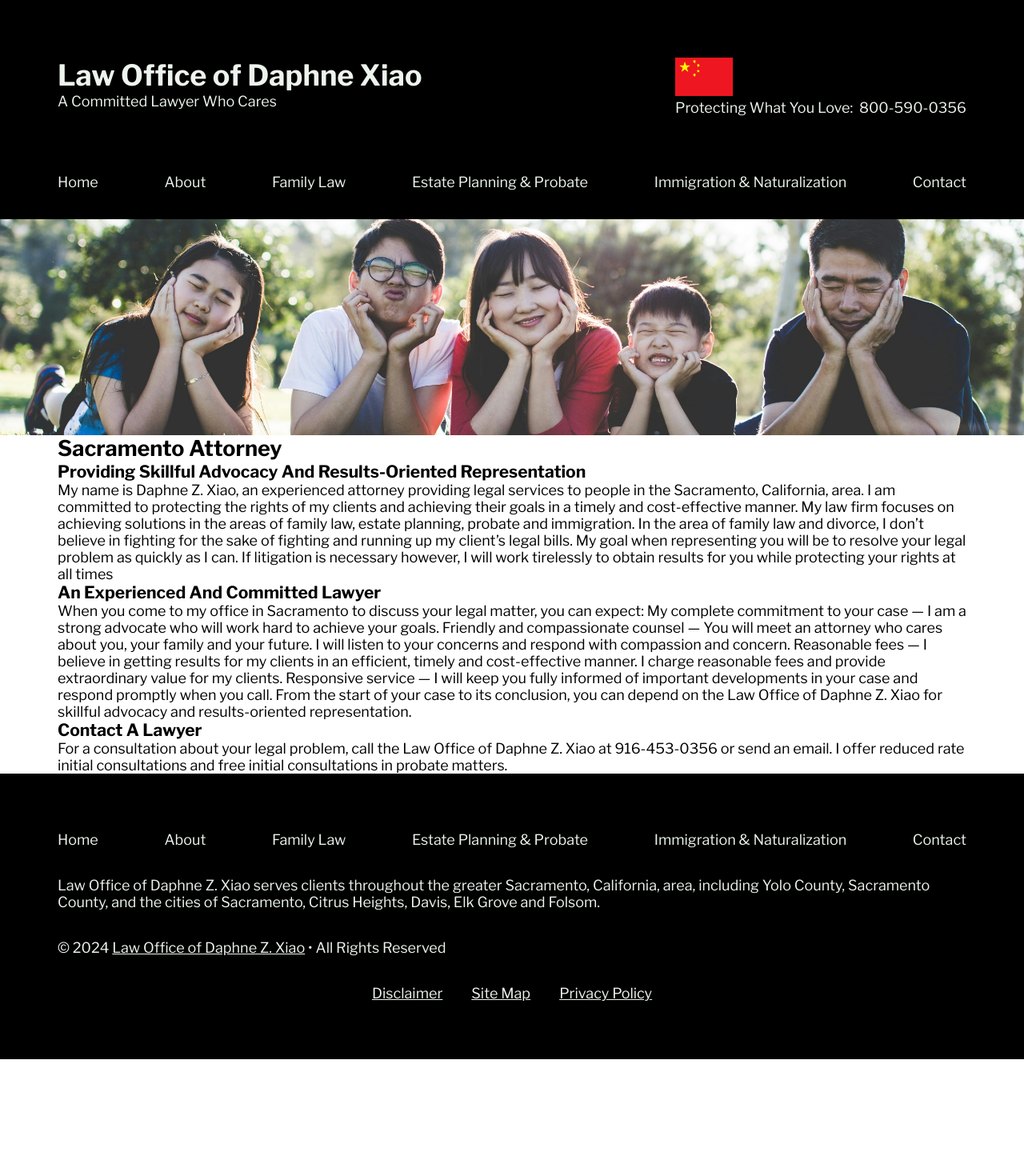
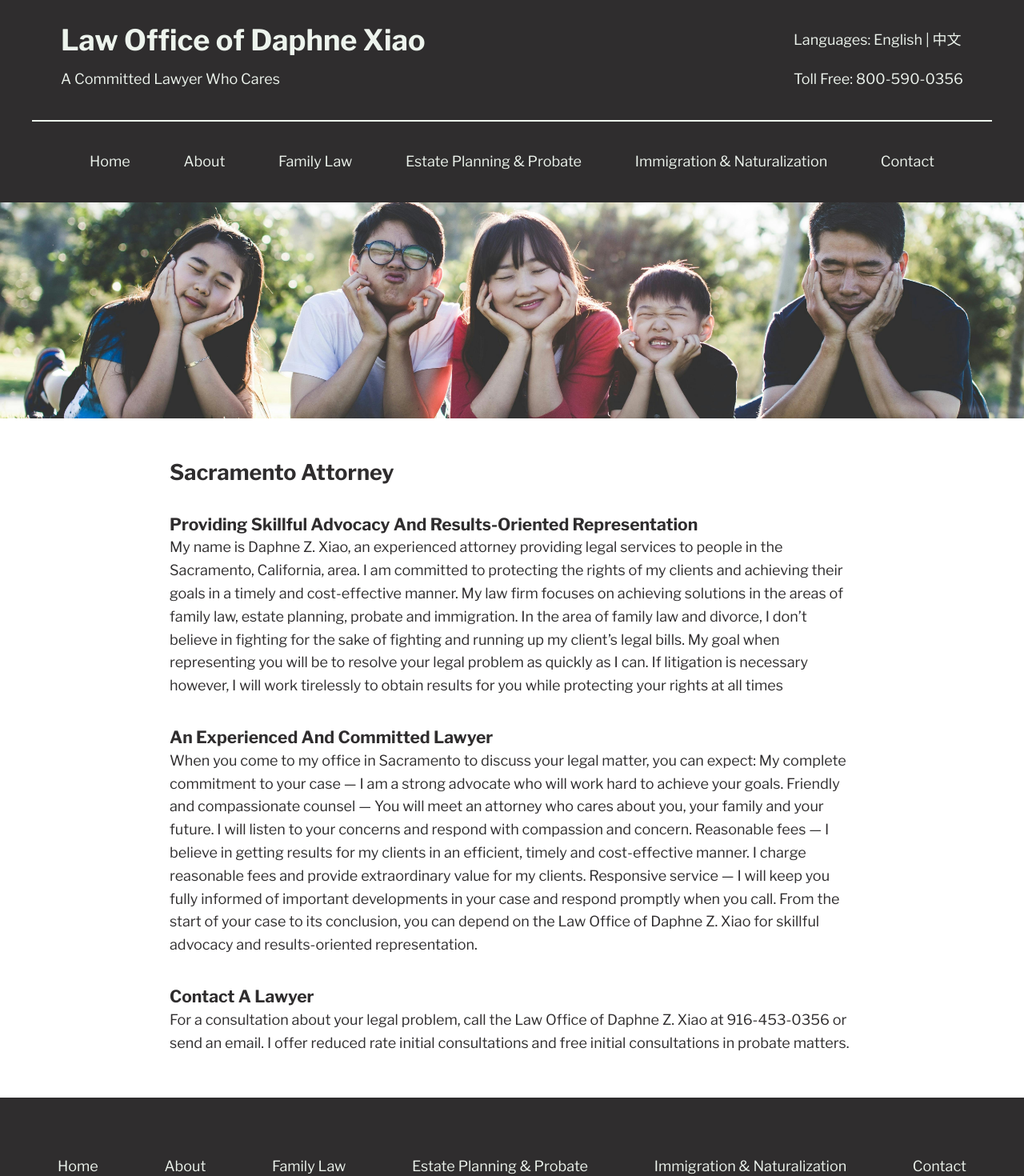
Before and after one commit to exchyphen/daphnexiaoesq, a React (Vite) app: page / in a window 1280 px wide. Shown: the top 1470 px of the page at 80% size. Before the commit the page ends 1324 px from the top, so only its background shows below. Built offline with nearby package versions, Linux system fonts and the light colour scheme.

Commit message:
revise nav and home

```diff
--- a/src/components/Footer.css
+++ b/src/components/Footer.css
@@ -5,15 +5,24 @@
     padding: 4rem;
     display: flex;
     flex-direction: column;
+    align-items: center;
     gap: 2rem;
 }
 
 .footer__nav-block {
+    width: 100%;
+    max-width: 1200px;
     margin: 0;
     padding: 0;
     display: flex;
     justify-content: space-between;
     list-style-type: none;
+}
+
+.footer__description {
+    width: 100%;
+    max-width: 1200px;
+    text-align: center;
 }
 
 .copyright a, .footer__other-links a {
--- a/src/components/Footer.jsx
+++ b/src/components/Footer.jsx
@@ -24,7 +24,7 @@ const Footer = (props) => {
           <Link to={"/contact"}>Contact</Link>
         </li>
       </ul>
-      <div>
+      <div className="footer__description">
         Law Office of Daphne Z. Xiao serves clients throughout the greater
         Sacramento, California, area, including Yolo County, Sacramento County,
         and the cities of Sacramento, Citrus Heights, Davis, Elk Grove and
--- a/src/components/Nav.css
+++ b/src/components/Nav.css
@@ -2,6 +2,9 @@
     width: 100%;
     background: var(--black);
     color: var(--light);
+    display: flex;
+    flex-direction: column;
+    align-items: center;
 }
 
 a {
@@ -17,15 +20,35 @@ a:hover {
     color: var(--light-green);
 }
 
-.nav__title-block {
+.nav__title {
+    width: 100%;
+    max-width: 1200px;
+    height: 150px;
+    max-height: 240px;
     display: flex;
     justify-content: space-between;
-    padding: 4rem;
+    padding: 2rem;
 }
 
-.nav__title-block--title:hover {
+.nav__title--title {
+    width: auto;
+    height: 100%;
+    display: flex;
+    flex-direction: column;
+    justify-content: space-between;
+}
+
+.nav__title--title:hover {
     cursor: pointer;
     color: var(--light-green);
+}
+
+.nav__title--intro {
+    width: auto;
+    height: 100%;
+    display: flex;
+    flex-direction: column;
+    justify-content: space-between;
 }
 
 .nav__title-block--flag {
@@ -44,11 +67,24 @@ a:hover {
     color: var(--light-green);
 }
 
-.nav__nav-block {
+.nav__navbar {
+    width: 100%;
+    max-width: 1200px;
     margin: 0;
-    padding: 0 4rem;
-    padding-bottom: 2rem;
+    padding: 2rem 4rem;
     display: flex;
     justify-content: space-between;
     list-style-type: none;
+    border-top: 2px solid var(--light);
 }
+
+.nav__hero {
+    width: 100%;
+    height: 15rem;
+}
+
+.nav__hero--img {
+    width: 100%;
+    height: 100%;
+    object-fit: cover;
+}
--- a/src/components/Nav.jsx
+++ b/src/components/Nav.jsx
@@ -4,24 +4,20 @@ import { Link } from "react-router-dom";
 const Nav = (props) => {
   return (
     <div className="nav">
-      <div className="nav__title-block">
-        <Link className="nav__title-block--title" to={"/"}>
+      <div className="nav__title">
+        <Link className="nav__title--title" to={"/"}>
           <h1>Law Office of Daphne Xiao</h1>
           <p>A Committed Lawyer Who Cares</p>
         </Link>
-        <div>
-          <div className="nav__title-block--flag">
-            <img className="img__flag" src="./src/assets/Flag_China.png"></img>
-          </div>
-          <label>
-            Protecting What You Love: &nbsp;
-            <a className="nav__title-block--tel" href="tel:+1-800-590-0356">
-              800-590-0356
-            </a>
-          </label>
+        <div className="nav__title--intro">
+          <div>Languages: English | 中文</div>
+
+          <a className="nav__title-block--tel" href="tel:+1-800-590-0356">
+            Toll Free: 800-590-0356
+          </a>
         </div>
       </div>
-      <ul className="nav__nav-block">
+      <ul className="nav__navbar">
         <li>
           <Link to={"/"}>Home</Link>
         </li>
@@ -41,6 +37,12 @@ const Nav = (props) => {
           <Link to={"/contact"}>Contact</Link>
         </li>
       </ul>
+      <div className="nav__hero">
+        <img
+          className="nav__hero--img"
+          src="\src\assets\pexels-pixabay-160994.jpg"
+        ></img>
+      </div>
     </div>
   );
 };
--- a/src/index.css
+++ b/src/index.css
@@ -1,9 +1,8 @@
 :root {
     /* colors */
-    --black: #000000;
-    --brown: #7E5920;
-    --dark-green: #04773B;
-    --light-green: #9FD356;
+    --black: #2F2D2E;
+    --blue: #39A0ED;
+    --light-green: #5FDD9D;
     --light: #EDF4ED;
 }
 
@@ -20,6 +19,7 @@ html {
     font-size: 18px;
     font-weight: 400;
     color: var(--black);
+    line-height: 1.6rem;
 }
 
 #root {
--- a/src/routes/root.css
+++ b/src/routes/root.css
@@ -3,20 +3,15 @@
     height: auto;
     display: flex;
     flex-direction: column;
+    align-items: center;
 }
 
-.hero-img-container {
+.home__main {
     width: 100%;
-    height: 15rem;
+    max-width: 1000px;
+    margin: 3rem 0;
+    padding: 0 4rem;
+    display: flex;
+    flex-direction: column;
+    gap: 2rem;
 }
-
-.hero-img {
-    width: 100%;
-    height: 100%;
-    object-fit: cover;
-}
-
-.main-text {
-    width: 100%;
-    padding: 0 4rem;
-}
--- a/src/routes/root.jsx
+++ b/src/routes/root.jsx
@@ -1,4 +1,3 @@
-import { Link } from "react-router-dom";
 import "./root.css";
 import Nav from "../components/Nav";
 import Footer from "../components/Footer";
@@ -7,13 +6,7 @@ const Root = () => {
   return (
     <div className="home">
       <Nav></Nav>
-      <div className="hero-img-container">
-        <img
-          className="hero-img"
-          src="\src\assets\pexels-pixabay-160994.jpg"
-        ></img>
-      </div>
-      <section className="main-text">
+      <section className="home__main">
         <h2>Sacramento Attorney</h2>
         <div>
           <h3>
```
